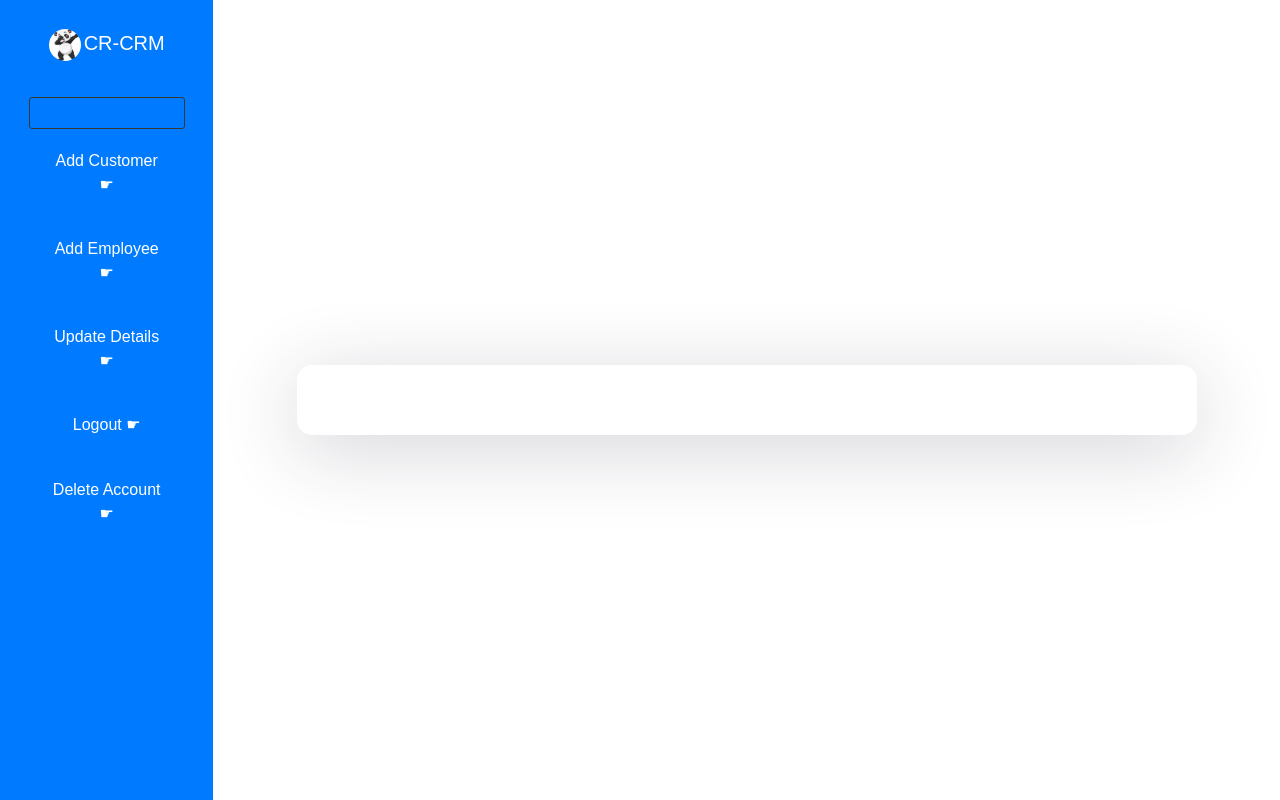
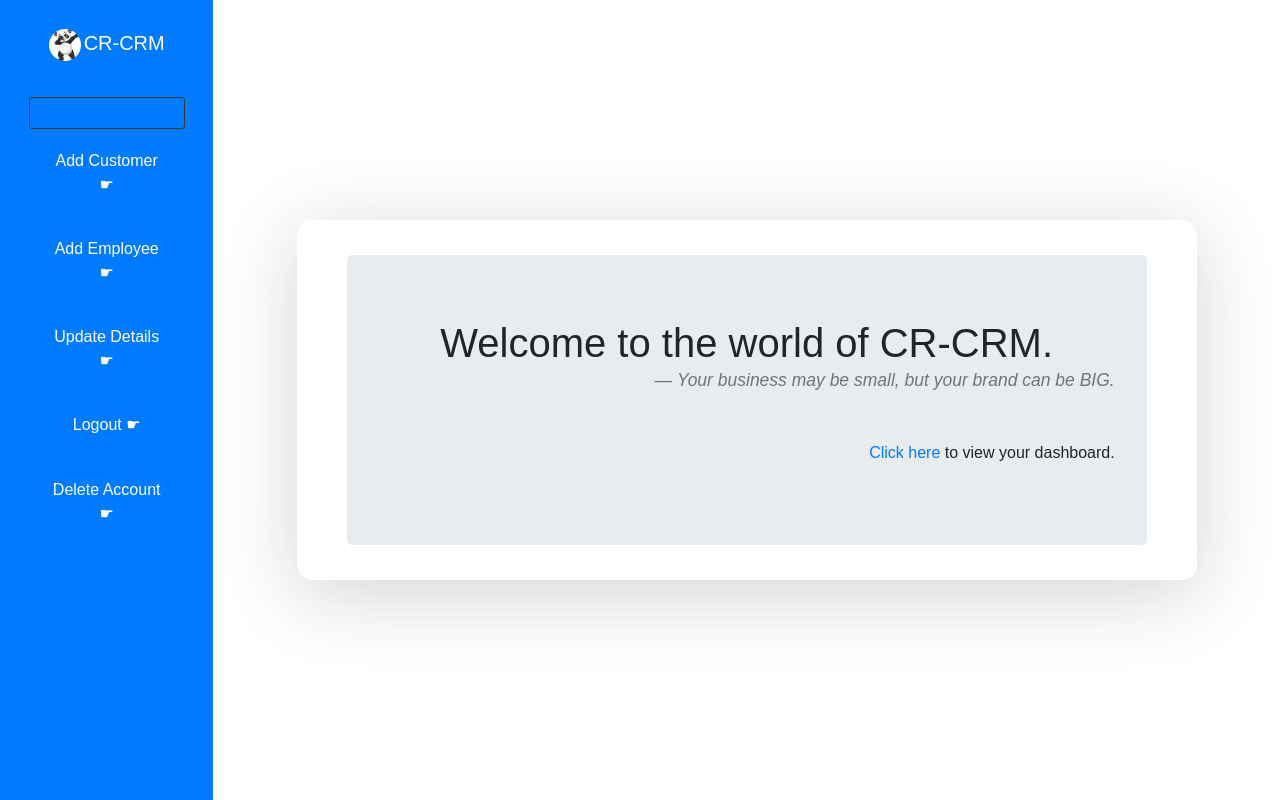
Before and after one commit to GDSC-IU/CR-CRM, a React (Create React App) app in the folder client/: page /profile/1 in a window 1280 px wide. Built offline with nearby package versions, Linux system fonts and the light colour scheme; no server answers.

Commit message:
Welcome page added

```diff
--- a/client/src/App.css
+++ b/client/src/App.css
@@ -83,6 +83,10 @@ nav {
     padding: 30px;
 }
 
+.jumbotron {
+    margin-bottom: 0px;
+}
+
 @media (max-width: 700px) {
     .inner {
         width: 80%;
--- a/client/src/components/Dashboard.js
+++ b/client/src/components/Dashboard.js
@@ -37,8 +37,7 @@ class Dashboard extends React.Component {
       await fetch(`http://localhost:8080/profile/${this.props.user.compID}/delCust/${custID}`, {
         method: 'DELETE',
         header: {
-          'access-control-allow-origin' : '*',
-          'Content-Type': 'application/json; charset=UTF-8'
+          'Content-Type': 'application/json'
         },
       });
       alert('Customer Deleted!!');
--- a/client/src/components/Sidebar.js
+++ b/client/src/components/Sidebar.js
@@ -6,6 +6,7 @@ import Employee from './Employee';
 import Customer from './Customer';
 import panda from '../assets/panda.png';
 import Dashboard from './Dashboard';
+import Welcome from './Welcome';
 
 
 class Sidebar extends React.Component {
@@ -123,6 +124,7 @@ class Sidebar extends React.Component {
             </Col>
             <Col  sm={10} className="inner-form" id="page-content-wrapper">
               <Switch>
+                <Route exact path={`/profile/${this.props.match.params.compID}`} render={() => <Welcome id={this.props.match.params.compID} />} />
                 <Route path={`/profile/${this.props.match.params.compID}/dashboard`} render={() => <Dashboard user={this.state.user} />} />
                 <Route path={`/profile/${this.props.match.params.compID}/cust-Reg`}
                   render={() => <Customer user={this.state.user} />}
--- /dev/null
+++ b/client/src/components/Welcome.js
@@ -0,0 +1,30 @@
+import { Component } from 'react';
+import { Link } from 'react-router-dom';
+import { Jumbotron } from 'react-bootstrap';
+
+class Welcome extends Component {
+
+	// constructor(props) {
+	// 	super(props);
+	// }
+
+  render() {
+    return(
+      <>
+				<Jumbotron>
+					<blockquote className="blockquote mb-5">
+						<h1 className="mb-0" style={{textAlign: "center"}}>Welcome to the world of CR-CRM.</h1>
+						<footer className="blockquote-footer text-right">
+							<cite>Your business may be small, but your brand can be BIG.</cite>
+						</footer>
+					</blockquote>
+					<p style={{textAlign: "right"}}>
+						<Link to={`/profile/${this.props.id}/dashboard`}>Click here</Link> to view your dashboard.
+					</p>
+				</Jumbotron>
+			</>
+    );
+  }
+}
+
+export default Welcome;
```
